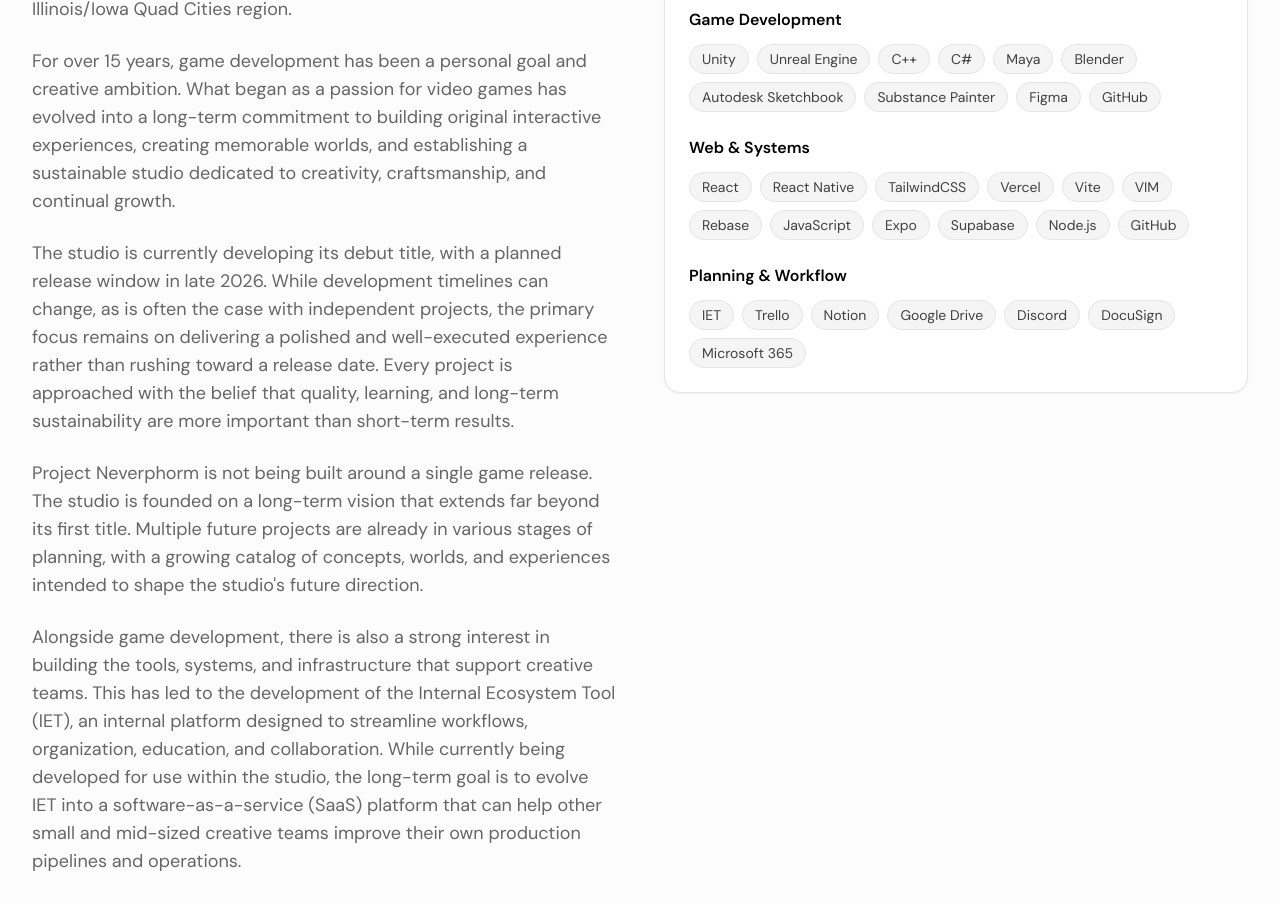
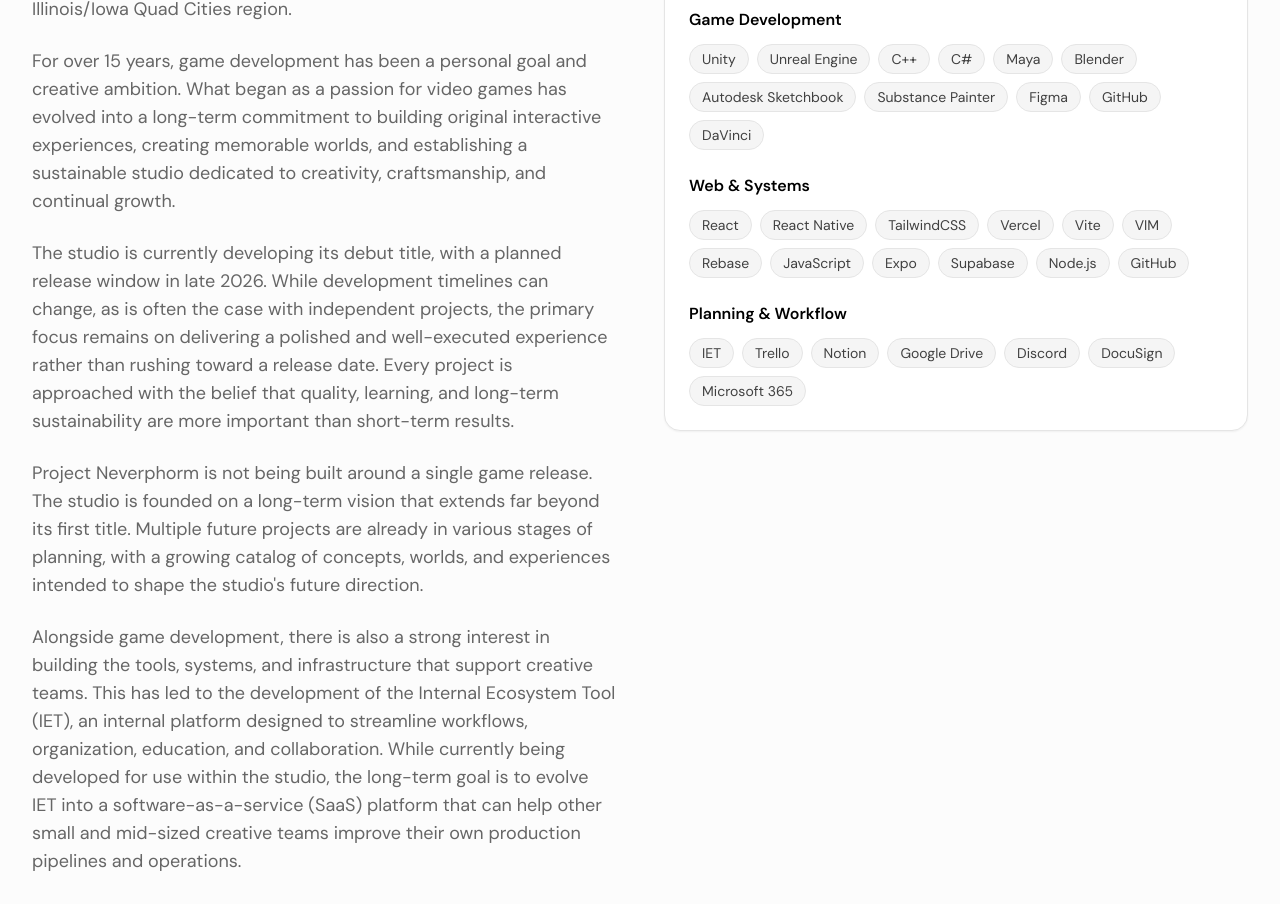
Before and after one commit to Minxci/neverphorm-site, a React (Vite) app in the folder apps/web/: page / in a window 1280 px wide. Shown: the part 1260-2164 px from the top of the page. Built offline with nearby package versions, Linux system fonts and the light colour scheme; the HTML template or start-up script is replaced by a standard one; what pocketbase would draw is missing.

Commit message:
changed little more this time

```diff
--- a/apps/web/src/pages/HomePage.jsx
+++ b/apps/web/src/pages/HomePage.jsx
@@ -38,7 +38,7 @@ const HomePage = () => {
   //}];
 
   const devStack = {
-    "Game Development": ["Unity", "Unreal Engine", "C++", "C#", "Maya", "Blender", "Autodesk Sketchbook", "Substance Painter", "Figma", "GitHub"],
+    "Game Development": ["Unity", "Unreal Engine", "C++", "C#", "Maya", "Blender", "Autodesk Sketchbook", "Substance Painter", "Figma", "GitHub", "DaVinci"],
     "Web & Systems": ["React", "React Native", "TailwindCSS", "Vercel", "Vite", "VIM", "Rebase", "JavaScript", "Expo", "Supabase", "Node.js", "GitHub"],
     "Planning & Workflow": [ "IET", "Trello", "Notion", "Google Drive", "Discord", "DocuSign", "Microsoft 365"],
   };
```
